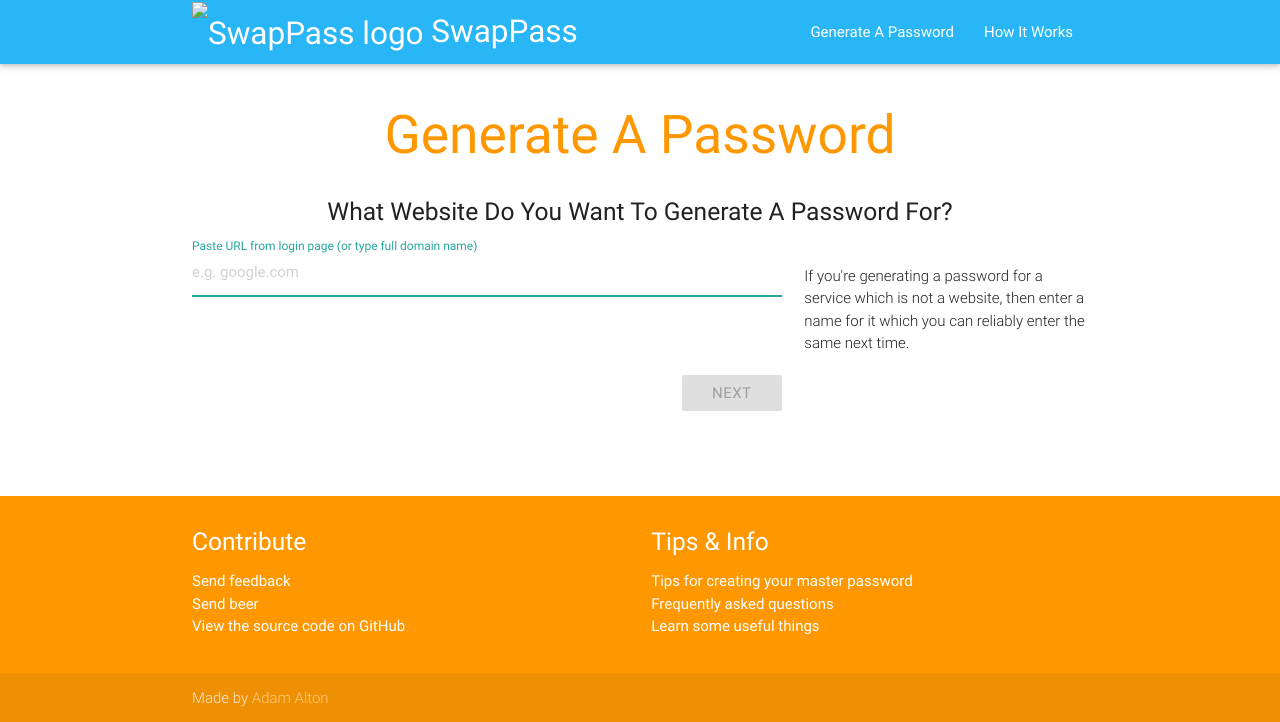
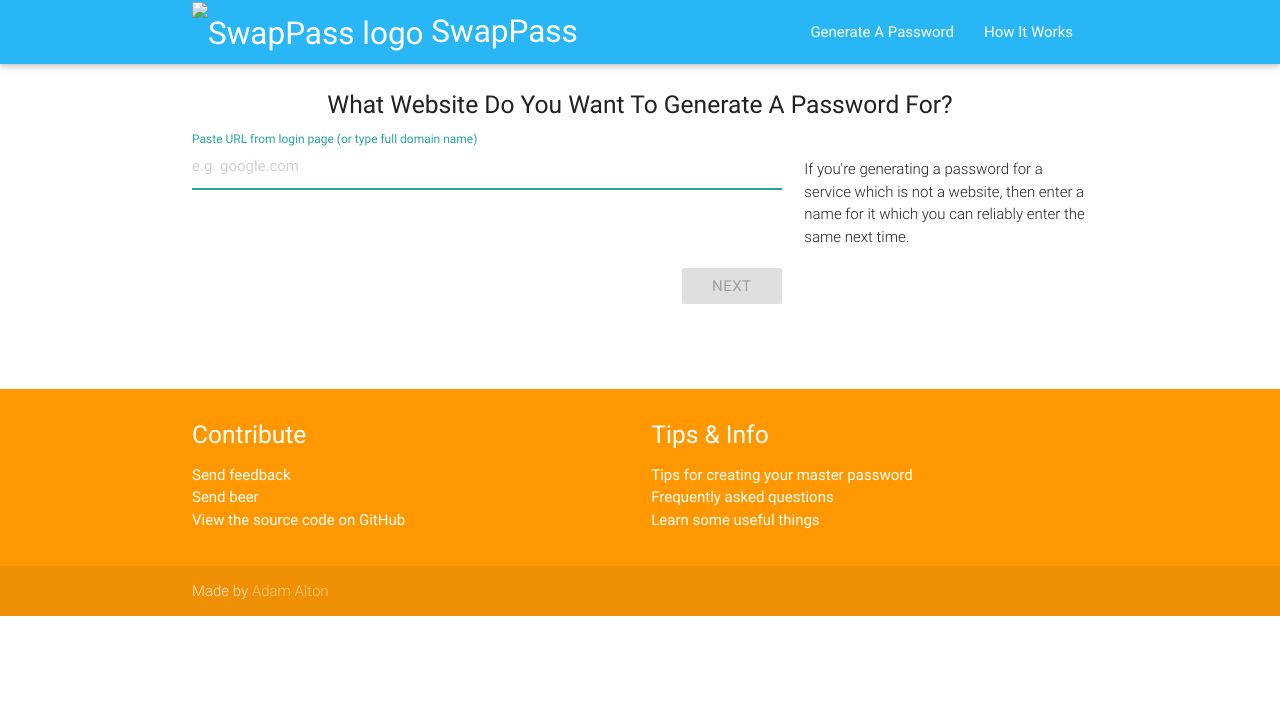
Before and after one commit to adamalton/twistpass, a Django app: template appengine/swappass/core/templates/core/generator.html in a window 1280 px wide. Shown: the top 722 px of the page. Run offline with Django 3.2, Linux system fonts and the light colour scheme; the template is opened without the code that fills it, so the values that code supplies are empty.

Commit message:
Removing header from Generator page.  No need!

```diff
--- a/appengine/swappass/core/templates/core/generator.html
+++ b/appengine/swappass/core/templates/core/generator.html
@@ -4,8 +4,6 @@
 <div class="section no-pad-bot" id="generator-page">
 	<div class="container">
 		<form>
-			<h2 class="header center orange-text">Generate A Password</h2>
-
 			<div class="step domain" data-step-name="domain">
 				<div class="row center">
 					<h5 class="header col s12">What Website Do You Want To Generate A Password For?</h5>
```
